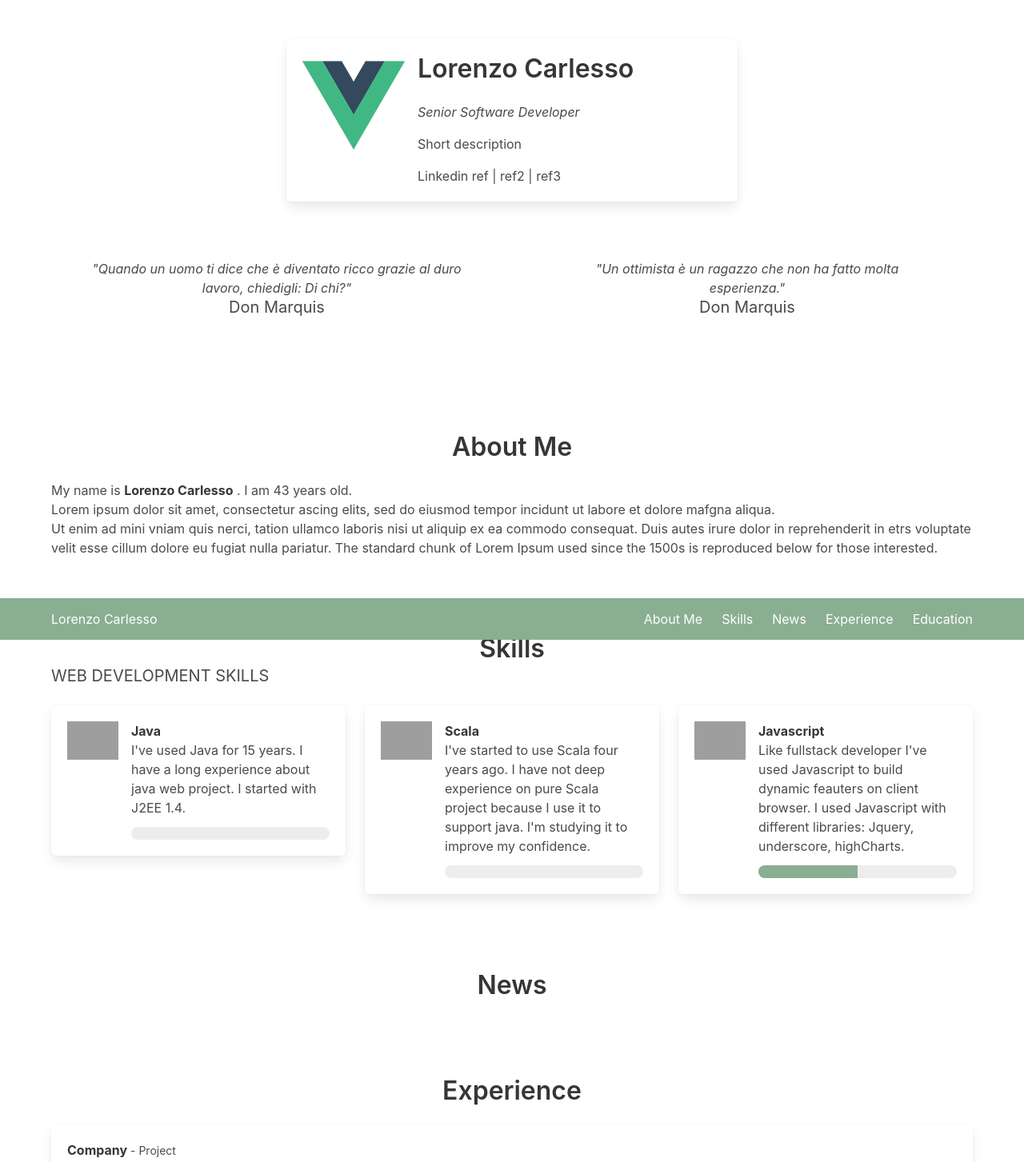
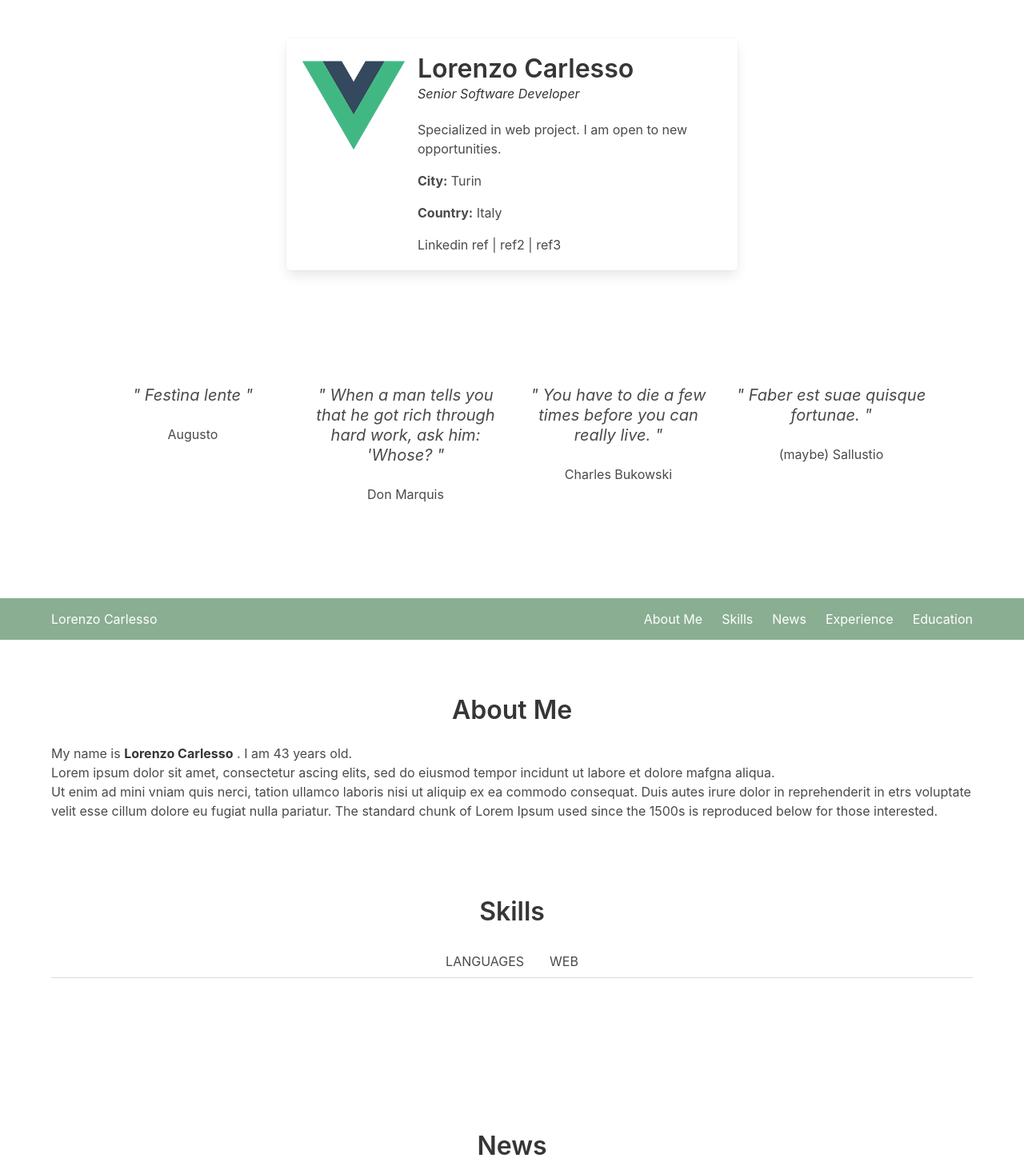
Before and after one commit to lorenzocarlesso/personal-profile, a Vue app: page / in a window 1280 px wide. Shown: the top 1453 px of the page at 80% size. Built offline with nearby package versions, Linux system fonts and the light colour scheme; grey boxes are pictures that could not be loaded.

Commit message:
contents implementations

```diff
--- a/src/assets/main.scss
+++ b/src/assets/main.scss
@@ -19,12 +19,6 @@ $primary: #8aae92;
     }
 }
 
-progress:after {
-	content: attr(value);
-	left: 100%;
-	position: relative;
-  }
-
 @import "~bulma/bulma";
 
 @media (max-width: 1024px) {
--- a/src/components/SkillTile.vue
+++ b/src/components/SkillTile.vue
@@ -1,11 +1,6 @@
 <template>
   <div class="box">
     <article class="media">
-      <div class="media-left">
-        <figure class="image is-64x64">
-          <img src="https://bulma.io/images/placeholders/128x128.png" alt="Image" />
-        </figure>
-      </div>
       <div class="media-content">
         <div class="content">
           <p>
--- a/src/pages/Home.vue
+++ b/src/pages/Home.vue
@@ -12,11 +12,17 @@
               </div>
               <div class="media-content">
                 <div class="content">
-                  <h1 class="title">Lorenzo Carlesso</h1>
+                  <h1 class="title">{{ name }}</h1>
+                  <h6 class="subtitle is-italic has-text-weight-normal">{{ profession }}</h6>
+                  <p>{{ shortDescription }}</p>
                   <p>
-                    <i>Senior Software Developer</i>
+                    <b>City:</b>
+                    {{ city }}
                   </p>
-                  <p>Short description</p>
+                  <p>
+                    <b>Country:</b>
+                    {{ country }}
+                  </p>
                   <p>Linkedin ref | ref2 | ref3</p>
                 </div>
               </div>
@@ -24,28 +30,14 @@
           </div>
         </div>
       </div>
-      <div class="columns is-vcentered has-text-centered">
-        <div class="column">
-          <section class="hero">
-            <div class="hero-body">
-              <div class="container">
-                <h6
-                  class="is-italic"
-                >"Quando un uomo ti dice che è diventato ricco grazie al duro lavoro, chiedigli: Di chi?"</h6>
-                <h2 class="subtitle">Don Marquis</h2>
-              </div>
-            </div>
-          </section>
-        </div>
-        <div class="column">
-          <section class="hero">
-            <div class="hero-body">
-              <div class="container">
-                <h6 class="is-italic">"Un ottimista è un ragazzo che non ha fatto molta esperienza."</h6>
-                <h2 class="subtitle">Don Marquis</h2>
-              </div>
-            </div>
-          </section>
+    </div>
+    <div class="section is-medium">
+      <div class="columns has-text-centered">
+        <div v-for="quote in quotes" class="column">
+          <div class="container">
+            <h2 class="subtitle is-italic">" {{ quote.mention }} "</h2>
+            <h6 class>{{ quote.author }}</h6>
+          </div>
         </div>
       </div>
     </div>
@@ -53,7 +45,37 @@
 </template>
 
 <script>
-export default {};
+export default {
+  data() {
+    return {
+      name: "Lorenzo Carlesso",
+      profession: "Senior Software Developer",
+      city: "Turin",
+      country: "Italy",
+      shortDescription:
+        "Specialized in web project. I am open to new opportunities.",
+      quotes: [
+        {
+          mention: "Festìna lente",
+          author: "Augusto"
+        },
+        {
+          mention:
+            "When a man tells you that he got rich through hard work, ask him: 'Whose?",
+          author: "Don Marquis"
+        },
+        {
+          mention: "You have to die a few times before you can really live.",
+          author: "Charles Bukowski"
+        },
+        {
+          mention: "Faber est suae quisque fortunae.",
+          author: "(maybe) Sallustio"
+        }
+      ]
+    };
+  }
+};
 </script>
 
 <style>
--- a/src/pages/Skills.vue
+++ b/src/pages/Skills.vue
@@ -1,33 +1,33 @@
 <template>
   <section id="skills" class="section">
-    <div class="container">
     <h1 class="title has-text-centered">Skills</h1>
 
-      <h2 class="subtitle">WEB DEVELOPMENT SKILLS</h2>
+    <div class="container">
+      <nav class="tabs is-centered">
+        <ul>
+          <li v-for="group in skillGroups" class="tab">
+            <a @click="openTab(group.title)">{{ group.title }}</a>
+          </li>
+        </ul>
+      </nav>
+    </div>
+    <div class="container section">
+      <div
+        v-for="group in skillGroups"
+        :id="group.title"
+        :key="group.title"
+        class="content-tab"
+        style="display:none"
+      >
         <div class="columns is-desktop">
-        <div class="column">
-          <SkillTile :title="`${java.title}`" :level=0 :description="`${java.description}`" />
-        </div>
-        <div class="column">
-          <SkillTile :title="`${scala.title}`" :level=0 :description="`${scala.description}`" />
-        </div>
-        <div class="column">
-          <SkillTile :title="`${javascript.title}`" :level="`${javascript.level}`" :description="`${javascript.description}`" />
+          <div v-for="skill in group.skills" class="column">
+            <SkillTile
+              :title="`${skill.title}`"
+              :level="`${skill.level}`"
+              :description="`${skill.description}`"
+            />
           </div>
         </div>
-<!--
-      <h2 class="subtitle">WEB DESIGN SKILLS</h2>
-      <div class="columns is-desktop">
-        <div class="column">
-          <SkillTile />
-        </div>
-        <div class="column">
-          <SkillTile />
-        </div>
-        <div class="column">
-          <SkillTile />
-        </div>
-        -->
       </div>
     </div>
   </section>
@@ -42,26 +42,72 @@ export default {
   },
   data() {
     return {
-      java: {
+      skillGroups: [
+        {
+          title: "LANGUAGES",
+          skills: [
+            {
               title: "Java",
               level: 70,
               description:
-          "I've used Java for 15 years. I have a long experience about java web project. I started with J2EE 1.4."
+                "I've used Java for 15 years. I started with J2EE 1.4. "
             },
-      scala: {
+            {
               title: "Scala",
               level: 40,
               description:
-          "I've started to use Scala four years ago. I have not deep experience on pure Scala project because I use it to support java. I'm studying it to improve my confidence."
+                "I've started to use Scala four years ago. I'm studying it to improve my confidence with it."
             },
-      javascript: {
+            {
               title: "Javascript",
               level: 50,
               description:
-          "Like fullstack developer I've used Javascript to build dynamic feauters on client browser. I used Javascript with different libraries: Jquery, underscore, highCharts."
+                "I am not a Javascript ninja. I've written Javascript code. I am studying ES6 to upgrade my confidence and level."
             }
+          ]
+        },
+        {
+          title: "WEB",
+          skills: [
+            {
+              title: "HTML",
+              level: 60,
+              description: "It's impposbile know all, but I know how use it."
+            },
+            {
+              title: "CSS",
+              level: 60,
+              description:
+                "Same knowledge like HTML. In my last time I've used Bulma CSS framework."
+            }
+          ]
+        }
+      ]
     };
+  },
+  methods: {
+    // tab click manage
+    openTab(tabName) {
+      var i, x, tablinks;
+      x = document.getElementsByClassName("content-tab");
+      for (i = 0; i < x.length; i++) {
+        x[i].style.display = "none";
       }
+      tablinks = document.getElementsByClassName("tab");
+      for (i = 0; i < x.length; i++) {
+        tablinks[i].className = tablinks[i].className.replace(" is-active", "");
+      }
+      document.getElementById(tabName).style.display = "block";
+      this.currentTarget.className += " is-active";
+    }
+  }
+
+  /*
+  groups:
+  - languages
+  - web
+  - methodologies: Agile, SCRUM,
+ */
 };
 </script>
 
```
Lines whose indentation alone changed are shown as unchanged.
